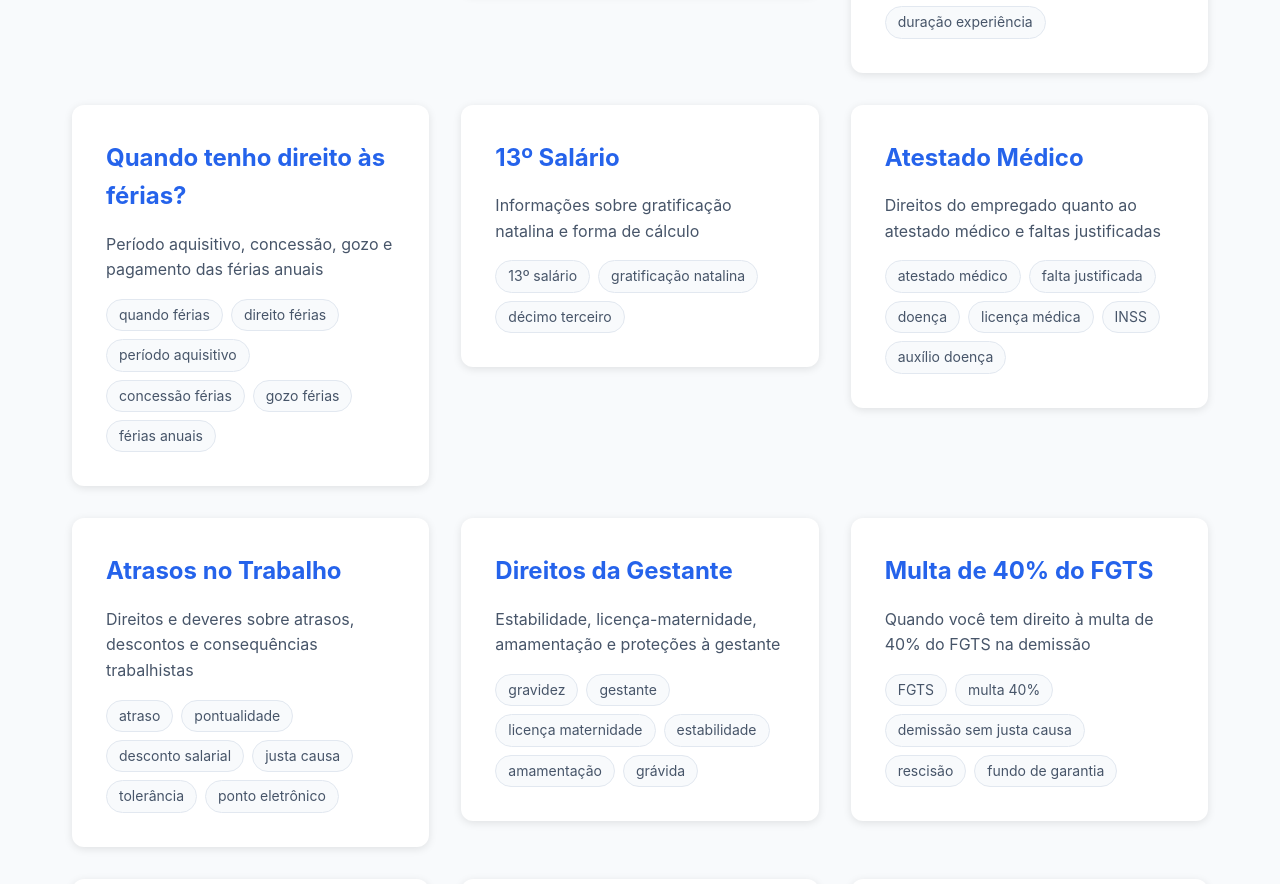
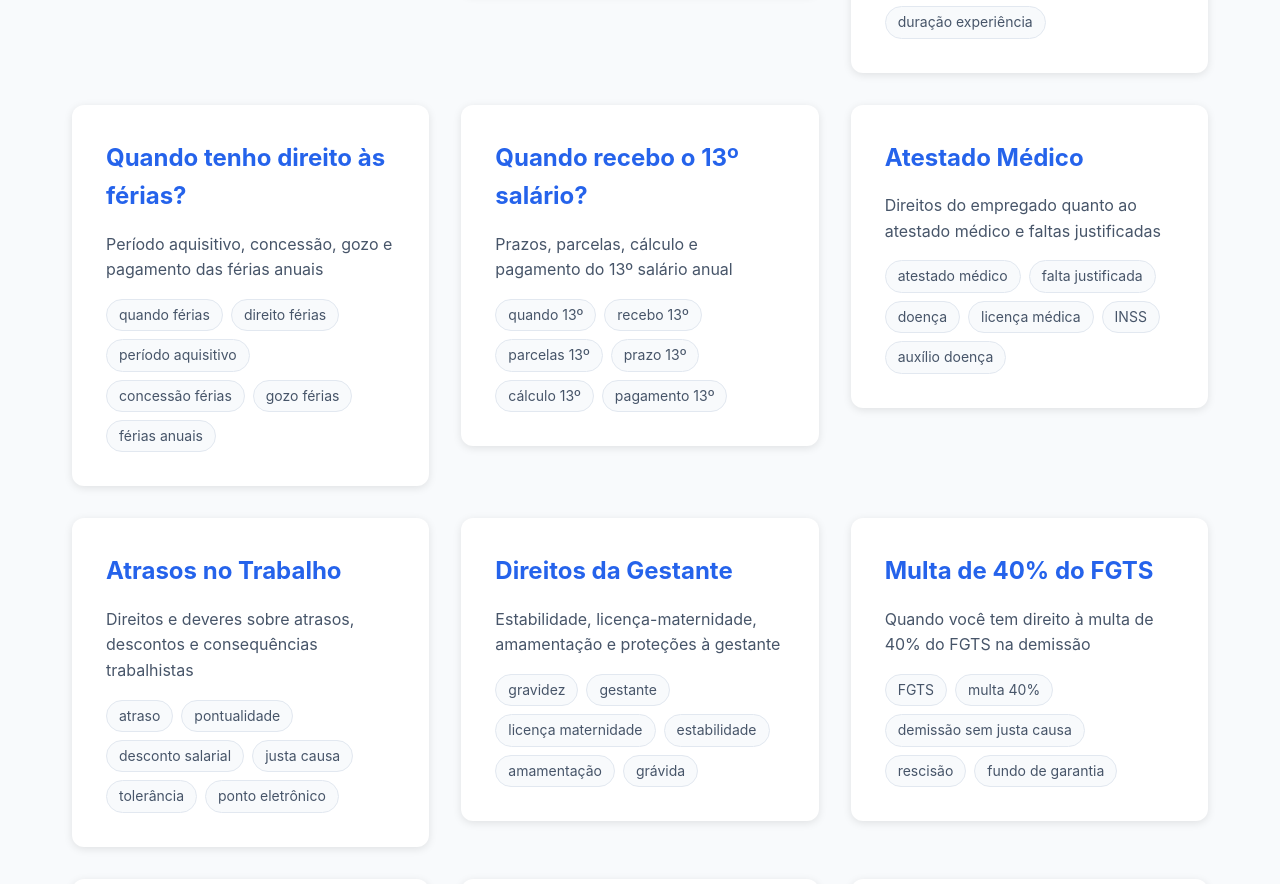
Before and after one commit to robsonfrangetti/minhaduvidatrabalhista, a Next.js app: page / in a window 1280 px wide. Shown: the part 1440-2324 px from the top of the page. Built offline with nearby package versions, Linux system fonts and the light colour scheme; no server answers.

Commit message:
Atualizado tema 13Âº SalÃ¡rio para formato pergunta: 'Quando recebo o 13Âº salÃ¡rio?'

```diff
--- a/data/topics.ts
+++ b/data/topics.ts
@@ -601,21 +601,21 @@ export const topics: Record<string, TopicData> = {
   "13-salario": {
     id: "13-salario",
     order: 8,
-    title: "13º Salário",
-    description: "Informações sobre gratificação natalina e forma de cálculo",
-    keywords: ["13º salário", "gratificação natalina", "décimo terceiro"],
+    title: "Quando recebo o 13º salário?",
+    description: "Prazos, parcelas, cálculo e pagamento do 13º salário anual",
+    keywords: ["quando 13º", "recebo 13º", "parcelas 13º", "prazo 13º", "cálculo 13º", "pagamento 13º"],
     legislation: [
       {
         title: "Lei 4.090/1962",
         reference: "Lei nº 4.090 de 13 de julho de 1962",
         content: "Institui a gratificação de Natal para os trabalhadores. Art. 1º No mês de dezembro de cada ano, a todo empregado será paga, pelo empregador, uma gratificação salarial, independentemente da remuneração a que fizer jus.",
-        interpretation: "Em linguagem simples: Esta lei criou o 13º salário (também chamado de gratificação de Natal). Todo trabalhador tem direito a receber essa gratificação em dezembro, além do salário normal. É um 'salário extra' que você recebe todo ano."
+        interpretation: "Em linguagem simples: LEI criou o 13º SALÁRIO (gratificação de Natal)! Todo trabalhador tem direito a receber em dezembro, além do salário normal. ⚠️ IMPORTANTE: É um 'salário extra' anual obrigatório. DICA: Não pode ser negado pela empresa!"
       },
       {
         title: "Lei 4.749/1965",
         reference: "Lei nº 4.749 de 12 de agosto de 1965",
         content: "Dispõe sobre o pagamento da Gratificação de Natal. Art. 1º A gratificação salarial instituída pela Lei número 4.090, de 13 de julho de 1962, será paga pelo empregador até o dia 20 de dezembro de cada ano.",
-        interpretation: "Em linguagem simples: A empresa deve pagar o 13º salário até o dia 20 de dezembro. Na prática, pode ser pago em duas parcelas: a primeira entre fevereiro e novembro (geralmente em novembro) e a segunda até 20 de dezembro. Se atrasar, a empresa pode ser multada."
+        interpretation: "Em linguagem simples: 13º deve ser PAGO ATÉ 20 DE DEZEMBRO! Na prática, pode ser em duas parcelas: primeira entre fevereiro e novembro (geralmente em novembro) e segunda até 20 de dezembro. ⚠️ IMPORTANTE: Se atrasar, empresa pode ser multada! DICA: Primeira parcela é até 30/11, segunda até 20/12!"
       }
     ],
     ordinances: [],
@@ -624,14 +624,14 @@ export const topics: Record<string, TopicData> = {
         number: "Súmula 157",
         court: "TST - Tribunal Superior do Trabalho",
         content: "A gratificação semestral não repercute no cálculo das horas extras, das férias e do aviso prévio, ainda que indenizados. Repercute, contudo, pelo seu duodécimo na indenização por antiguidade e na gratificação natalina.",
-        interpretation: "Em linguagem simples: Esta súmula trata de outras gratificações que algumas empresas pagam. Ela diz que essas gratificações não aumentam o valor das horas extras ou férias, mas devem ser consideradas no cálculo do próprio 13º salário. Resumindo: gratificações extras entram no cálculo do 13º."
+        interpretation: "Em linguagem simples: GRATIFICAÇÕES EXTRAS entram no cálculo do 13º! Outras gratificações que empresa paga devem ser consideradas no cálculo do 13º salário. ⚠️ IMPORTANTE: Não aumentam horas extras ou férias, mas entram no 13º. DICA: Se empresa paga bônus, comissões, etc., tudo conta para o 13º!"
       }
     ],
     jurisprudence: [
       {
         title: "Cálculo proporcional",
         content: "O 13º salário deve ser calculado na proporção de 1/12 por mês de serviço, considerando-se mês integral a fração igual ou superior a 15 dias.",
-        interpretation: "Em linguagem simples: O 13º é calculado dividindo seu salário por 12 e multiplicando pelos meses trabalhados. Se você trabalhou 15 dias ou mais em um mês, esse mês conta. Menos de 15 dias, não conta. Exemplo: trabalhou 7 meses completos = 7/12 do seu salário. Trabalhou o ano todo = salário integral."
+        interpretation: "Em linguagem simples: CÁLCULO do 13º = salário ÷ 12 × meses trabalhados! Se trabalhou 15 dias ou mais em um mês, conta como mês completo. ⚠️ IMPORTANTE: Menos de 15 dias, não conta. DICA: 7 meses = 7/12 do salário | Ano todo = salário integral!"
       }
     ],
     recentDecisions: [
```
